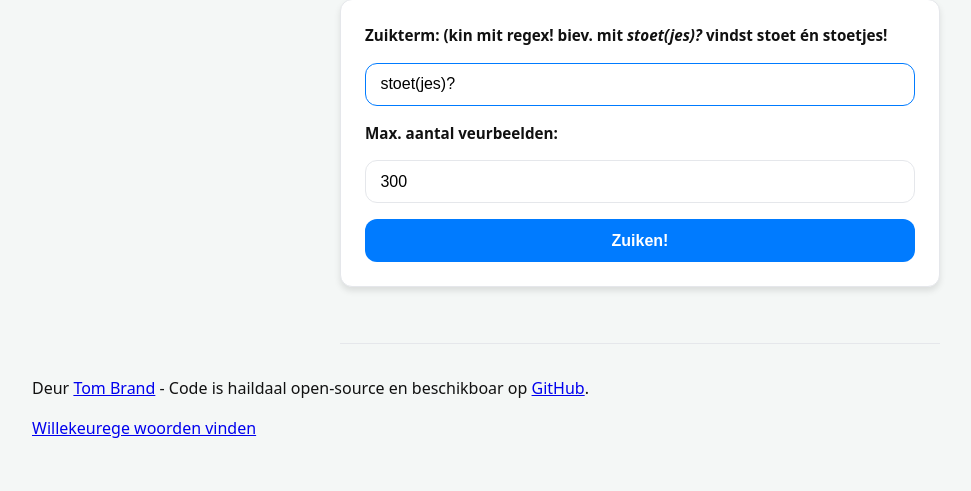
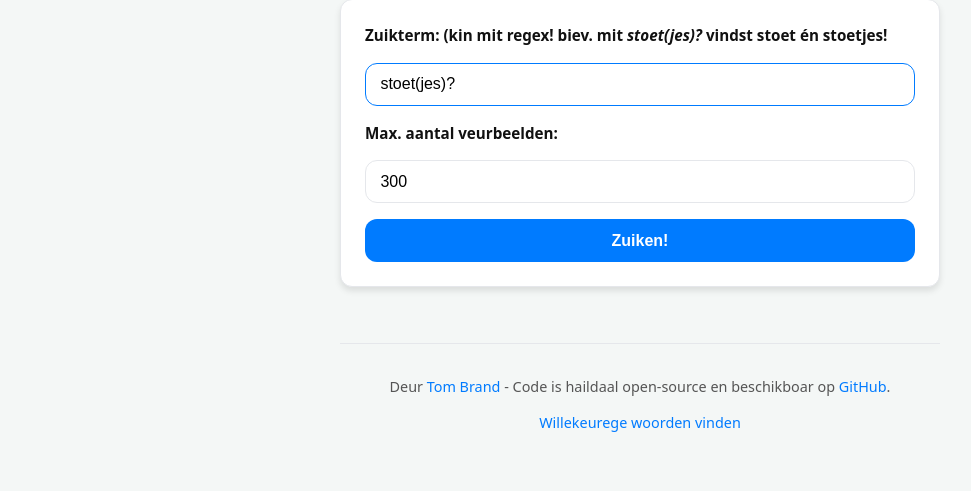
Before and after one commit to tom9358/kreuze-zuik, a Flask app: page / in a window 1280 px wide. Shown: the part 126-617 px from the top of the page, without its empty margins (0-971 px from the left). Run offline with Flask 3, Linux system fonts and the light colour scheme; parts of the project's set-up code (start-up, migrations or seed data) failed here and were passed over.

Commit message:
Make footer look good

```diff
--- a/static/styles.css
+++ b/static/styles.css
@@ -34,10 +34,12 @@ h1 a {
 }
 h1 a:hover {
   text-decoration: underline;
+  color: #056622;
 }
 
 /* Search Form */
 form {
+  text-align: left;
   max-width: 600px;
   margin: 0 auto 1.5rem;
   display: grid;
@@ -131,13 +133,22 @@ hr {
   border: none;
   border-top: 1px solid var(--border);
 }
-h4 a {
+p a {
   color: var(--primary);
   text-decoration: none;
 }
-h4 a:hover {
+p a:hover {
+  color: var(--primary-dark);
   text-decoration: underline;
 }
 h4 {
-    margin-bottom: 0.5rem;
+  margin-bottom: 0.5rem;
+  margin-top: 1.5rem;
 }
+footer {
+  text-align: center;
+  font-size: 0.9rem;
+  color: #555;
+  max-width: 600px;
+  margin: 0 auto;
+}
```
